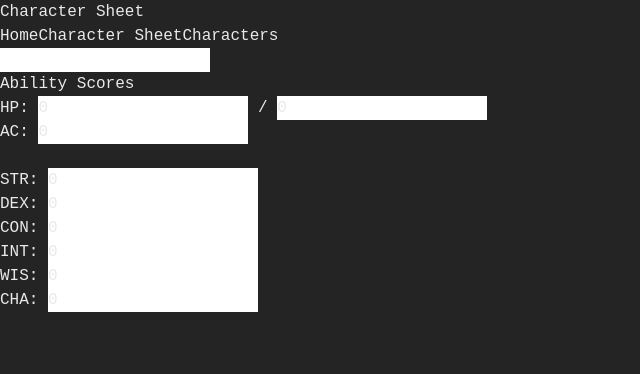
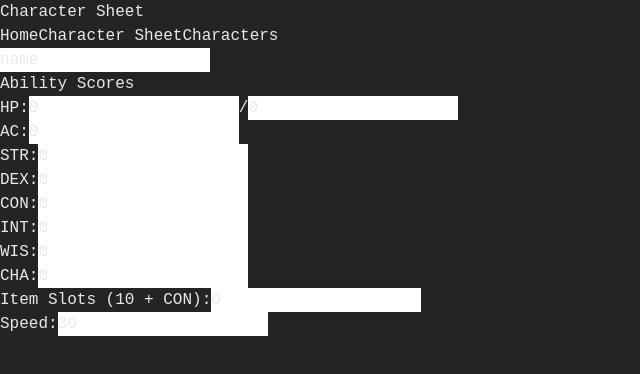
Before and after one commit to KrisAirdancer/open-table-website, a React (Vite) app in the folder frontend/: page /character-sheet in a window 1280 px wide. Shown: the top 374 px of the page, without its empty margins (0-640 px from the left). Built offline with nearby package versions, Linux system fonts and the light colour scheme.

Commit message:
Added more fields and cleaned up existing fields.

```diff
--- a/frontend/src/components/CharacterSheet.tsx
+++ b/frontend/src/components/CharacterSheet.tsx
@@ -20,10 +20,13 @@ type Character = {
     item_slots: number
     armor_class: number
     alignment: number
+    speed: number
 }
 
+// TODO: Add placeholder text to all of the input fields. Lookup how to do this proeprly in React. I don't think giving things an initial value like I am doing is the right way.
+
 const DEFAULT_CHARACTER_DATA = {
-    name: "",
+    name: "name",
     id: "",
     inventory: "",
     character_description: "",
@@ -39,33 +42,55 @@ const DEFAULT_CHARACTER_DATA = {
     max_hit_points: 0,
     item_slots: 0,
     armor_class: 0,
-    alignment: 0
+    alignment: 0,
+    speed: 30
 }
 
 function CharacterSheetBox({ title, children }: any)
 {
     return (
-        <div className="p-1 mb-2 w-1/2 max-w-screen-sm border-white border-2">
+        <div className="p-1 mb-2 w-full max-w-screen-sm border-white border-2">
             {title && <p className="mb-2">{title}</p>}
             {children}
         </div>
     )
 }
 
-function CharacterSheetInput({ inputValue, labelText, characterDataKey, onChangeHandler, small }: any)
+function CharacterSheetInput({ inputValue, labelText, characterDataKey, onChangeHandler, long, className }: any)
 {
     return (
-        <>
-            {labelText && <label>{labelText}</label>}
+        <p className={className}>
+            {labelText && <label className="mr-2">{labelText}</label>}
             <input
                 type="text"
                 id="name"
                 name="name"
                 value={inputValue}
                 onChange={(event) => onChangeHandler(characterDataKey, event.target.value)}
-                className={`text-white bg-transparent focus:outline-none ${small && "w-5"}`}
+                className={`text-white bg-transparent focus:outline-none ${!long && "w-5"}`}
             />
-        </>
+        </p>
+    )
+}
+
+function HitPointsInput({ onChangeHandler, currentHitPoints, maxHitPoints }: any)
+{
+    const styles = "text-white bg-transparent focus: outline-none w-5";
+    return (
+        <label>
+            <span className="mr-2">HP:</span>
+            <input
+                className={styles}
+                value={currentHitPoints}
+                onChange={(event) => onChangeHandler("current_hit_points", event.target.value)}
+            />
+            <span className="mr-2">/</span>
+            <input
+                className={styles}
+                value={maxHitPoints}
+                onChange={(event) => onChangeHandler("max_hit_points", event.target.value)}
+            />
+        </label>
     )
 }
 
@@ -76,90 +101,28 @@ export default function CharacterSheet()
     return (
         <>
             <SiteHeader pageTitle="Character Sheet"/>
-            <main className="flex flex-col items-center">
+            <main className="flex flex-col items-center px-2">
                 <CharacterSheetBox>
-                    <CharacterSheetInput
-                        inputValue={character.name}
-                        characterDataKey="name"
-                        onChangeHandler={setCharacter}
-                    />
+                    <CharacterSheetInput inputValue={character.name} characterDataKey="name" onChangeHandler={setCharacter} long={true} />
                 </CharacterSheetBox>
 
                 <CharacterSheetBox title="Ability Scores">
-                    <p>
-                        <CharacterSheetInput
-                            labelText="HP: "
-                            inputValue={character.current_hit_points}
-                            characterDataKey="current_hit_points"
-                            onChangeHandler={setCharacter}
-                            small={true}
-                        />
-                        <span> / </span>
-                        <CharacterSheetInput
-                            inputValue={character.max_hit_points}
-                            characterDataKey="max_hit_points"
-                            onChangeHandler={setCharacter}
-                            small={true}
-                        />
-                    </p>
-                    <p>
-                        <CharacterSheetInput
-                            labelText="AC: "
-                            inputValue={character.armor_class}
-                            characterDataKey="armor_class"
-                            onChangeHandler={setCharacter}
-                        />
-                    </p>
-                    <br></br>
-                    {/* TODO: Make a new component for the ability scores that calcualtes and displays the modifier. */}
-                    <p>
-                        <CharacterSheetInput
-                            labelText="STR: "
-                            inputValue={character.str}
-                            characterDataKey="str"
-                            onChangeHandler={setCharacter}
-                        />
-                    </p>
-                    <p>
-                        <CharacterSheetInput
-                            labelText="DEX: "
-                            inputValue={character.dex}
-                            characterDataKey="dex"
-                            onChangeHandler={setCharacter}
-                        />
-                    </p>
-                    <p>
-                        <CharacterSheetInput
-                            labelText="CON: "
-                            inputValue={character.con}
-                            characterDataKey="con"
-                            onChangeHandler={setCharacter}
-                        />
-                    </p>
-                    <p>
-                        <CharacterSheetInput
-                            labelText="INT: "
-                            inputValue={character.int}
-                            characterDataKey="int"
-                            onChangeHandler={setCharacter}
-                        />
-                    </p>
-                    <p>
-                        <CharacterSheetInput
-                            labelText="WIS: "
-                            inputValue={character.wis}
-                            characterDataKey="wis"
-                            onChangeHandler={setCharacter}
-                        />
-                    </p>
-                    <p>
-                        <CharacterSheetInput
-                            labelText="CHA: "
-                            inputValue={character.cha}
-                            characterDataKey="cha"
-                            onChangeHandler={setCharacter}
-                        />
-                    </p>
+                    <HitPointsInput onChangeHandler={setCharacter} currentHitPoints={character.current_hit_points} maxHitPoints={character.max_hit_points} />
+                    <CharacterSheetInput labelText="AC:" inputValue={character.armor_class} characterDataKey="armor_class" onChangeHandler={setCharacter} />
+                    <div className="mt-5">
+                        {/* TODO: Make a new component for the ability scores that calcualtes and displays the modifier. Or at least add a place to enter the modifier. */}
+                        <CharacterSheetInput labelText="STR:" inputValue={character.str} characterDataKey="str" onChangeHandler={setCharacter} />
+                        <CharacterSheetInput labelText="DEX:" inputValue={character.dex} characterDataKey="dex" onChangeHandler={setCharacter} />
+                        <CharacterSheetInput labelText="CON:" inputValue={character.con} characterDataKey="con" onChangeHandler={setCharacter} />
+                        <CharacterSheetInput labelText="INT:" inputValue={character.int} characterDataKey="int" onChangeHandler={setCharacter} />
+                        <CharacterSheetInput labelText="WIS:" inputValue={character.wis} characterDataKey="wis" onChangeHandler={setCharacter} />
+                        <CharacterSheetInput labelText="CHA:" inputValue={character.cha} characterDataKey="cha" onChangeHandler={setCharacter} />
+                    </div>
+                    <div className="mt-5">
+                        <CharacterSheetInput labelText="Item Slots (10 + CON):" inputValue={character.item_slots} characterDataKey="item_slots" onChangeHandler={setCharacter} />
+                        {/* TODO: Add the "ft" units label to the end of this line. */}
+                        <CharacterSheetInput labelText="Speed:" inputValue={character.speed} characterDataKey="speed" onChangeHandler={setCharacter} />
+                    </div>
                 </CharacterSheetBox>
             </main>
         </>
```
